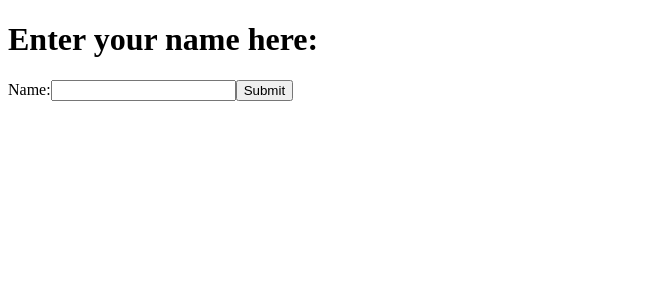
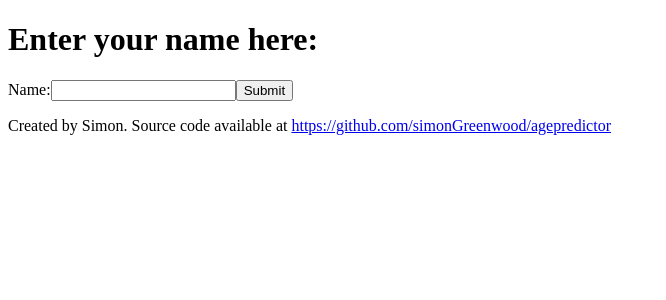
Before and after one commit to simonGreenwood/agepredictor, a React (Create React App) app: page / in a window 1280 px wide. Shown: the top 300 px of the page, without its empty margins (0-666 px from the left). Built offline with nearby package versions, Linux system fonts and the light colour scheme.

Commit message:
Added build

```diff
--- a/src/App.js
+++ b/src/App.js
@@ -2,6 +2,7 @@ import React, {useState} from "react";
 import SubmitName from "./components/SubmitName"
 import axios from "axios"
 import Data from "./components/Data"
+import Footer from "./components/Footer"
 const App = () => {
 
   const [newName, setNewName] = useState("")
@@ -67,6 +68,7 @@ const App = () => {
         <div>
           <SubmitName name={newName} onNameChange={(event) => setNewName(event.target.value)} onSubmit={event => handleSubmit(event)}/>
           <Data ageData={age} genderData={gender} nationData={nation}/>
+          <Footer/>
         </div>
       )
     } else {
@@ -74,6 +76,7 @@ const App = () => {
         <div>
           <SubmitName name={newName} onNameChange={(event) => setNewName(event.target.value)} onSubmit={event => handleSubmit(event)}/>
           <h1>Loading Data...</h1>
+          <Footer/>
         </div>
       )
     }
@@ -81,6 +84,7 @@ const App = () => {
     return (
       <div>
         <SubmitName name={newName} onNameChange={(event) => setNewName(event.target.value)} onSubmit={event => handleSubmit(event)}/>
+        <Footer/>
       </div>
     )
   }
--- /dev/null
+++ b/src/components/Footer.js
@@ -0,0 +1,8 @@
+const Footer = () => {
+    return (
+        <div>
+            <p>Created by Simon. Source code available at <a href="http://www.mypage.com" target="_blank" rel="noopener">https://github.com/simonGreenwood/agepredictor</a></p>
+        </div>
+    )
+}
+export default Footer
```
